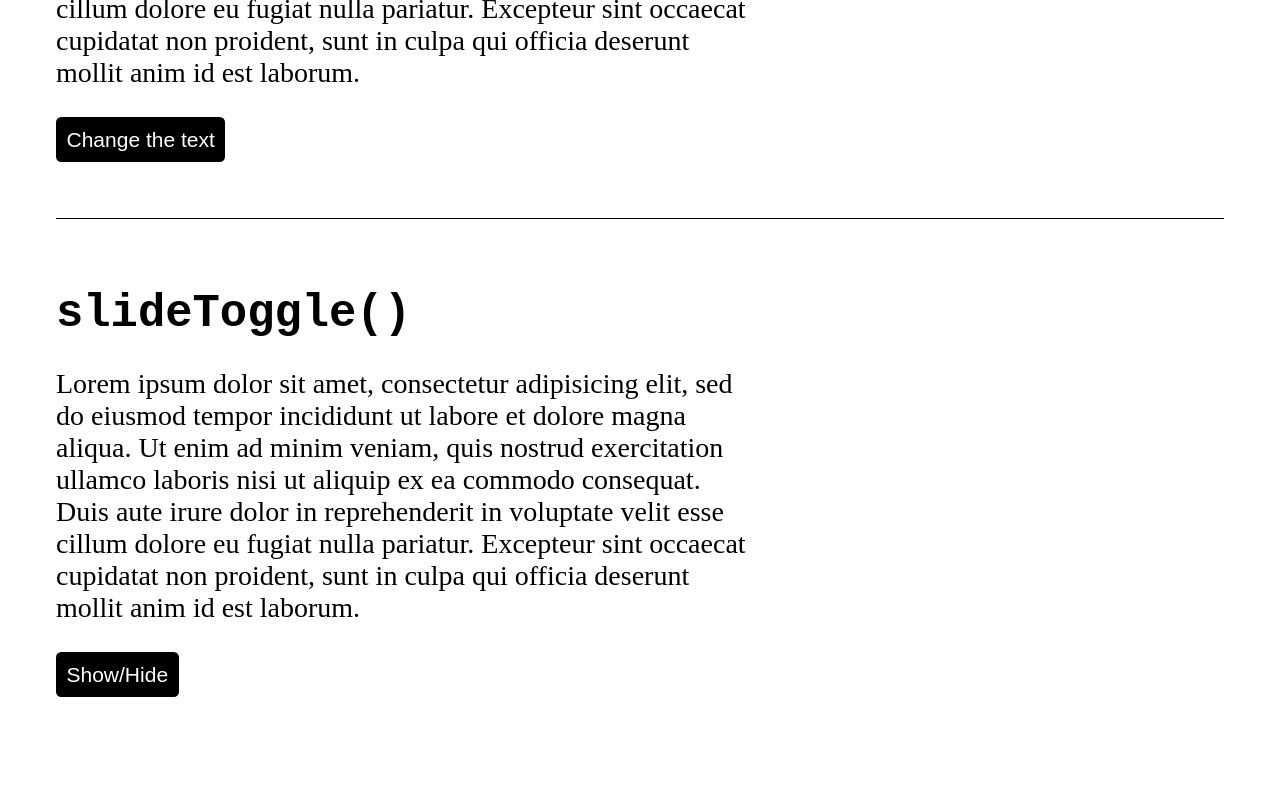
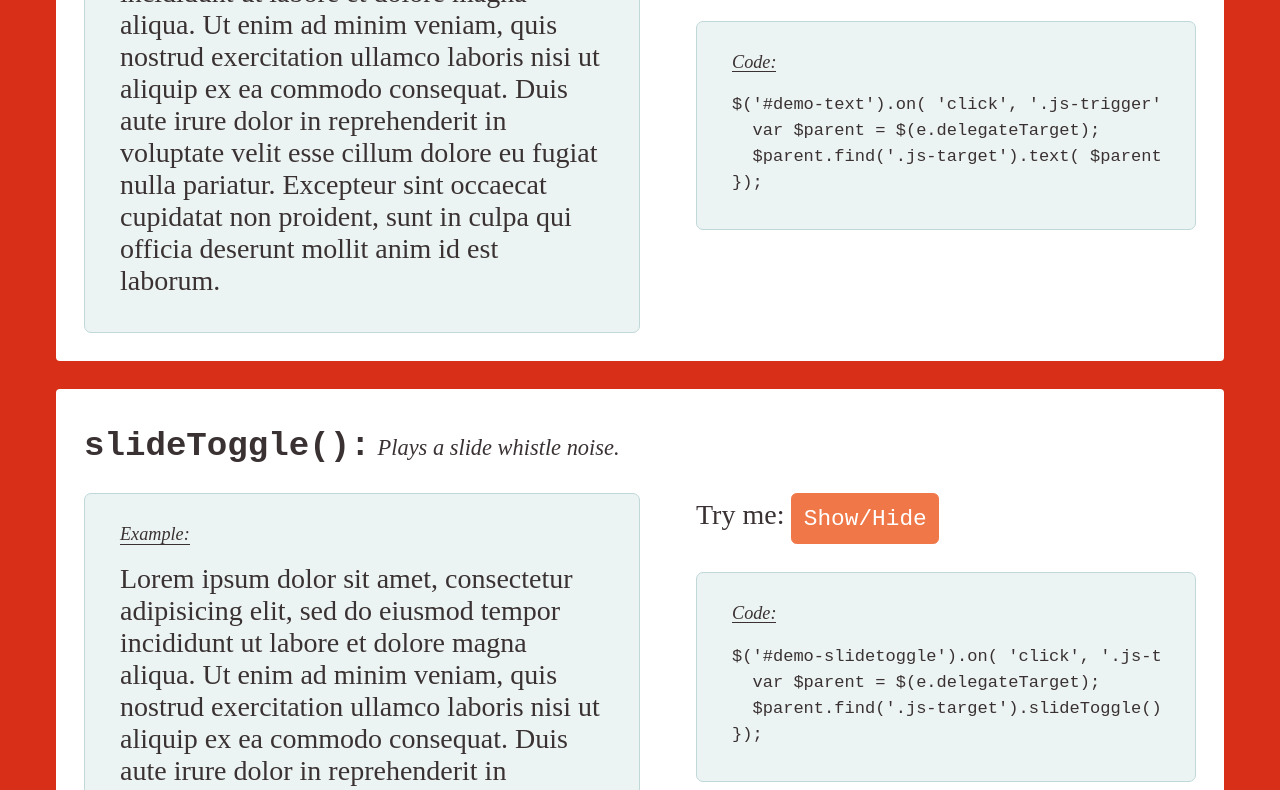
Before and after one commit to trolljs/trollQuery, a website: page index.html in a window 1280 px wide. Shown: the part 316-1106 px from the top of the page. Before the commit the page ends 1069 px from the top, so only its background shows below. Drawn offline with nearby package versions, Linux system fonts and the light colour scheme.

Commit message:
Updated styles and demo.

```diff
--- a/index.html
+++ b/index.html
@@ -5,94 +5,89 @@
   <meta name="viewport" content="width=device-width, initial-scale=1">
   <title>trollQuery demo</title>
   <meta name="description" content="Black magic for Trolls">
-  <style>
-    body {
-      margin: 0;
-      padding: 2em;
-      font-size: 1.75em;
-    }
-    h1 {
-      font-size: 2em;
-      margin: 0 0 .5em;
-    }
-    p {
-      max-width: 25em;
-      margin: 0 0 1em;
-    }
-    button {
-      padding: .5em;
-      border: none;
-      border-radius: .25em;
-      background: #000;
-      color: #fff;
-      font-size: .75em;
-      cursor: pointer;
-    }
-    button:focus {
-      outline: 1px dotted #000;
-      outline-offset: 2px;
-    }
-    hr {
-      border: 0;
-      height: 1px;
-      background: #000;
-      margin: 2em 0;
-    }
-  </style>
+  <link rel="stylesheet" href="styles.css">
 </head>
 <body>
 
-  <h1><code>text()</code></h1>
-  <p id="text_target">
+  <section class="demo" id="demo-text" data-script="#demo-text_script">
+    <header class="demo-header">
+      <h1 class="demo-header_title"><code>text():</code></h1>
+      <p class="demo-header_description">Prepends text with "Poop".</p>
+    </header>
+    <figure class="example padded-box padded-box__example">
+      <h2 class="padded-box_header">Example:</h2>
+      <div class="js-target padded-box_body">
         Lorem ipsum dolor sit amet, consectetur adipisicing elit, sed do eiusmod
         tempor incididunt ut labore et dolore magna aliqua. Ut enim ad minim veniam,
         quis nostrud exercitation ullamco laboris nisi ut aliquip ex ea commodo
         consequat. Duis aute irure dolor in reprehenderit in voluptate velit esse
         cillum dolore eu fugiat nulla pariatur. Excepteur sint occaecat cupidatat non
         proident, sunt in culpa qui officia deserunt mollit anim id est laborum.
-  </p>
-  <button id="text_trigger">Change the text</button>
+      </div>
+    </figure>
+    <form class="actions">
+      <label>
+        Try me: update the example text
+        <input class="js-input" type="text" value="blah blah blah">
+      </label>
+      <button type="button" class="js-trigger">Change the text</button>
+    </form>
+  </section>
 
-  <hr>
-
-  <h1><code>slideToggle()</code></h1>
-  <p id="slidetoggle_target">
+  <section class="demo" id="demo-slidetoggle" data-script="#demo-slidetoggle_script">
+    <header class="demo-header">
+      <h1 class="demo-header_title"><code>slideToggle():</code></h1>
+      <p class="demo-header_description">Plays a slide whistle noise.</p>
+    </header>
+    <figure class="example padded-box padded-box__example">
+      <h2 class="padded-box_header">Example:</h2>
+      <div class="js-target padded-box_body">
         Lorem ipsum dolor sit amet, consectetur adipisicing elit, sed do eiusmod
         tempor incididunt ut labore et dolore magna aliqua. Ut enim ad minim veniam,
         quis nostrud exercitation ullamco laboris nisi ut aliquip ex ea commodo
         consequat. Duis aute irure dolor in reprehenderit in voluptate velit esse
         cillum dolore eu fugiat nulla pariatur. Excepteur sint occaecat cupidatat non
         proident, sunt in culpa qui officia deserunt mollit anim id est laborum.
-  </p>
-  <button id="slidetoggle_trigger">Show/Hide</button>
+      </div>
+    </figure>
+    <form class="actions">
+      <label>
+        Try me:
+        <button type="button" class="js-trigger">Show/Hide</button>
+      </label>
+    </form>
+  </section>
 
   <a href="https://github.com/trolljs/trollQuery"><img style="position: absolute; top: 0; right: 0; border: 0;" src="https://camo.githubusercontent.com/652c5b9acfaddf3a9c326fa6bde407b87f7be0f4/68747470733a2f2f73332e616d617a6f6e6177732e636f6d2f6769746875622f726962626f6e732f666f726b6d655f72696768745f6f72616e67655f6666373630302e706e67" alt="Fork me on GitHub" data-canonical-src="https://s3.amazonaws.com/github/ribbons/forkme_right_orange_ff7600.png"></a>
 
 <script src="https://code.jquery.com/jquery-2.1.3.min.js"></script>
 <script src="trollQuery.js"></script>
-  <script>
-    // http://stackoverflow.com/questions/2450954/how-to-randomize-shuffle-a-javascript-array
-    function shuffle(array) {
-      var currentIndex = array.length, temporaryValue, randomIndex;
-      // While there remain elements to shuffle...
-      while (0 !== currentIndex) {
-        // Pick a remaining element...
-        randomIndex = Math.floor(Math.random() * currentIndex);
-        currentIndex -= 1;
-        // And swap it with the current element.
-        temporaryValue = array[currentIndex];
-        array[currentIndex] = array[randomIndex];
-        array[randomIndex] = temporaryValue;
-      }
-      return array;
-    }
-    $('#text_trigger').click(function() {
-      var text = 'lorem ipsum dolor sit amet consectetur adipisicing elit sed do eiusmod tempor incididunt ut labore et dolore magna aliqua ut enim ad minim veniam quis nostrud exercitation ullamco laboris nisi ut aliquip ex ea commodo consequat duis aute irure dolor in reprehenderit in voluptate velit esse cillum dolore eu fugiat nulla pariatur excepteur sint occaecat cupidatat non proident sunt in culpa qui officia deserunt mollit anim id est laborum'
-      $('#text_target').text(shuffle(text.split(' ')).join(' ') + '.');
-    });
-    $('#slidetoggle_trigger').click(function() {
-      $('#slidetoggle_target').slideToggle();
+
+<script id="demo-text_script">
+$('#demo-text').on( 'click', '.js-trigger', function(e) {
+  var $parent = $(e.delegateTarget);
+  $parent.find('.js-target').text( $parent.find('.js-input').val() );
 });
 </script>
+
+<script id="demo-slidetoggle_script">
+$('#demo-slidetoggle').on( 'click', '.js-trigger', function(e) {
+  var $parent = $(e.delegateTarget);
+  $parent.find('.js-target').slideToggle();
+});
+</script>
+
+<script>
+// Grab and display the <script> contents for each demo
+$('[data-script]').each(function() {
+  var $this = $(this);
+  $this.find('.actions')[0].innerHTML =
+    $this.find('.actions')[0].innerHTML +
+    '<figure class="code padded-box"><h2 class="padded-box_header">Code:</h2>' +
+      '<pre class="padded-box_body"><code>' + $( $this.data('script') ).html().trim() + '</code></pre>' +
+    '</figure>';
+});
+</script>
+
 </body>
 </html>
--- /dev/null
+++ b/styles.css
@@ -0,0 +1,145 @@
+* {
+  box-sizing: border-box;
+}
+
+body {
+  margin: 0;
+  padding: 2em;
+  background: rgb(216,48,24);
+  color: #3A3232;
+  font-size: 1.75em;
+  font-family: TimesNewRoman, 'Times New Roman', Times, Baskerville, Georgia, serif;
+}
+
+label {
+  display: block;
+  margin: 0 0 .25em;
+}
+
+input {
+  display: block;
+  width: 100%;
+  max-width: 33.33333333em;
+  padding: .5em;
+  border: 1px solid #F07848;
+  border-radius: .25em;
+  font-size: .75em;
+  font-family: TimesNewRoman, 'Times New Roman', Times, Baskerville, Georgia, serif;
+}
+
+input:focus {
+  outline: 1px dotted #F07848;
+  outline-offset: 2px;
+}
+
+label input {
+  margin-top: .25em;
+}
+
+button {
+  display: inline-block;
+  max-width: 25em;
+  padding: .5em;
+  border: 1px solid #F07848;
+  border-radius: .25em;
+  background: #F07848;
+  color: #fff;
+  font-size: 1em;
+  font-family: monospace;
+  cursor: pointer;
+}
+
+button:focus {
+  outline: 1px dotted #F07848;
+  outline-offset: 2px;
+}
+
+input + button,
+label + button {
+  width: 100%;
+  margin-top: .25em;
+}
+
+pre {
+  padding: 1em;
+  overflow-x: auto;
+}
+
+.demo {
+  padding: 1em;
+  background: #fff;
+  border-radius: 4px;
+}
+
+.demo + .demo {
+  margin-top: 1em;
+}
+
+.demo-header {
+  margin: 0 0 1em;
+}
+
+.demo-header_title {
+  display: inline-block;
+  font-size: 1.5em;
+  margin: 0;
+}
+
+.demo-header_description {
+  display: inline-block;
+  margin: 0;
+  font-size: .8em;
+  font-style: italic;
+}
+
+.padded-box {
+  margin: 0;
+  padding: .75em 1.25em 1.25em;
+  border: 1px solid rgba(192,216,216,1);
+  border-radius: .25em;
+  background: rgba(192,216,216,0.3);
+}
+
+.padded-box_body {
+  margin: 0;
+  padding: 0;
+}
+
+.padded-box_header {
+  display: inline-block;
+  margin: 0 0 1em;
+  padding: 0;
+  border-bottom: 1px solid #3A3232;
+  font-size: .65em;
+  line-height: 1;
+  font-family: TimesNewRoman, 'Times New Roman', Times, Baskerville, Georgia, serif;
+  font-style: italic;
+  font-weight: normal;
+}
+
+.actions {
+  margin-top: 1.5em;
+}
+
+@media screen and (min-width: 75em) {
+  .example,
+  .actions {
+    display: inline-block;
+    width: 50%;
+    margin: 0;
+    margin-right: -0.25em;
+    vertical-align: top;
+  }
+
+  .actions {
+    border-left: 2em solid transparent;
+  }
+}
+
+.code {
+  margin-top: 1em;
+}
+
+.code code {
+  font-size: .75em;
+}
```
Lines whose indentation alone changed are shown as unchanged.
